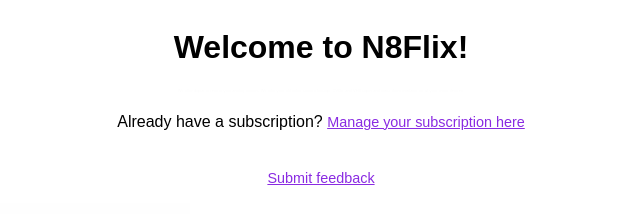
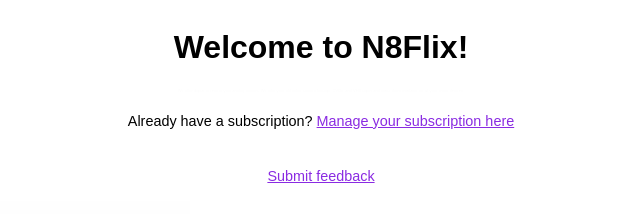
Before and after one commit to n8io/n8flix-subscriptions, a website: page index.html in a window 1280 px wide. Shown: the full height of the page, 319-959 px from the left. Drawn offline with Linux system fonts and the light colour scheme.

Commit message:
Update styles.css

```diff
--- a/styles.css
+++ b/styles.css
@@ -39,5 +39,8 @@ p {
 
 .link {
   color: blueviolet;
+}
+
+.text-small {
   font-size: 90%;
 }
```
